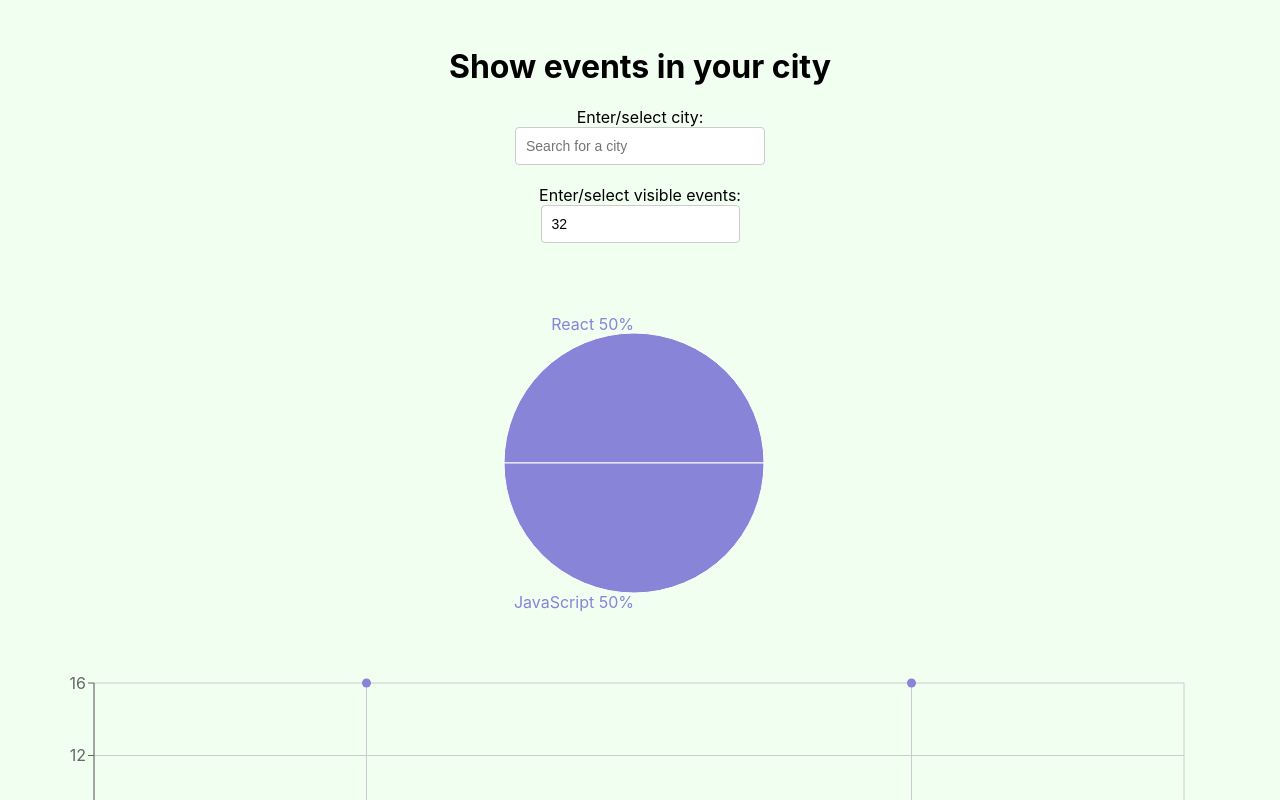
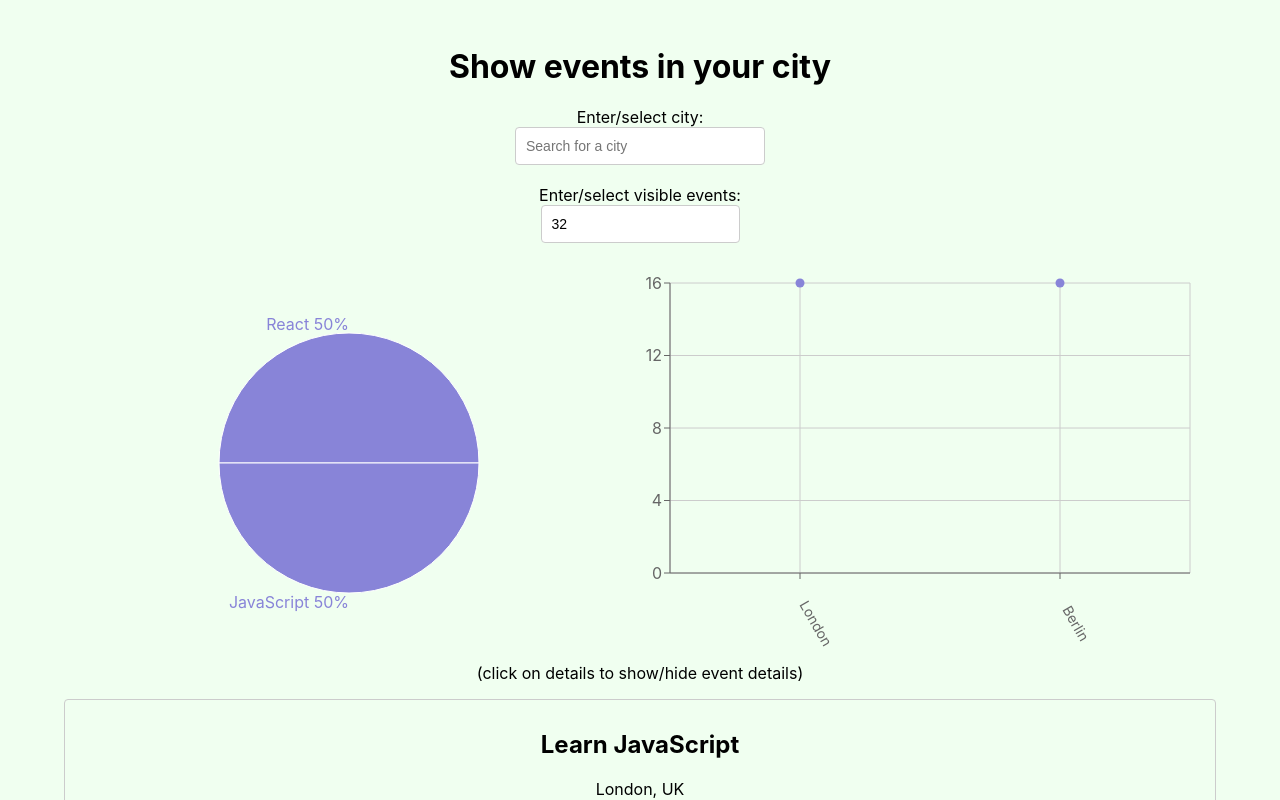
Before and after one commit to hantaray/meet, a React (Create React App) app: page / in a window 1280 px wide. Shown: the top 800 px of the page. Built offline with nearby package versions, Linux system fonts and the light colour scheme; what atatus-spa would draw is missing.

Commit message:
updated styling to charts-container

```diff
--- a/src/App.css
+++ b/src/App.css
@@ -107,6 +107,7 @@ input[type="number"] {
 }
 
 .charts-container {
+  display: grid;
   grid-template-columns: 1fr 1fr;
 }
 
```
